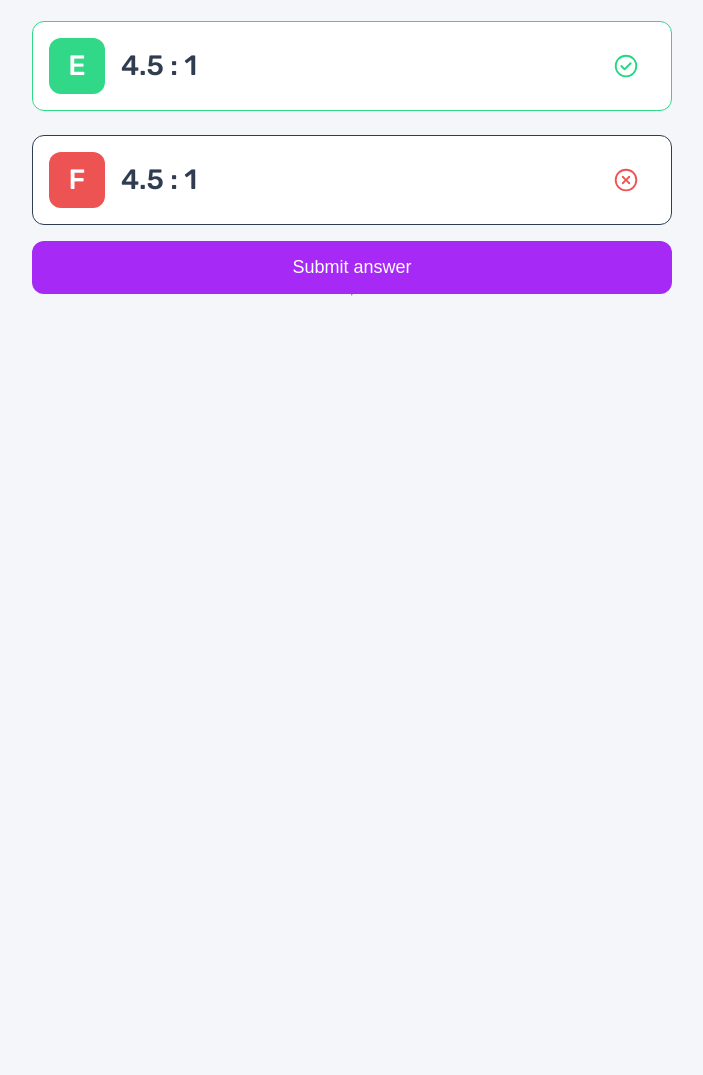
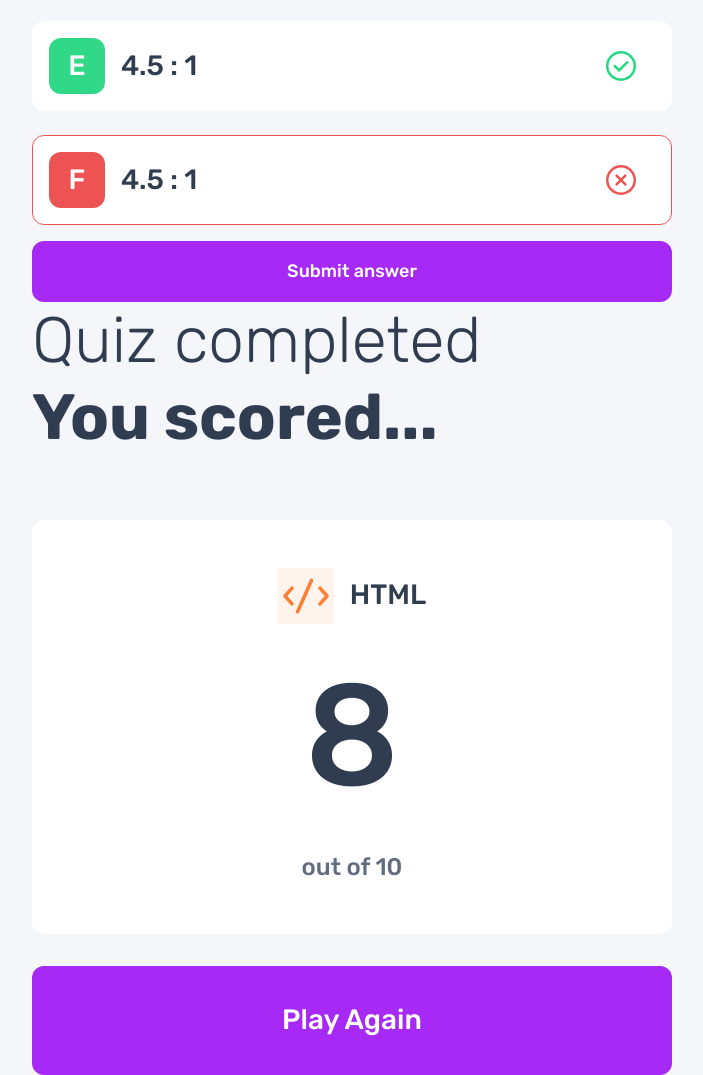
Before and after one commit to barriedirk/frontend-mentor-exercise-14-frontend-quiz-app, a plain HTML site: page index.html in a window 1280 px wide. Shown: the part 1464-2539 px from the top of the page, without its empty margins (288-991 px from the left). Before the commit the page ends 1760 px from the top, so only its background shows below. Drawn offline with Linux system fonts and the light colour scheme; files whose address does not match are found by name.

Commit message:
add toggle switch behaviour

```diff
--- a/index.html
+++ b/index.html
@@ -23,6 +23,7 @@
     <link rel="stylesheet" href="./checkbox-toggle.css" />
 
     <script defer type="module" src="./main.js"></script>
+    <script defer type="module" src="./toggle-switch.js"></script>
 
     <title>Frontend Mentor | Frontend quiz app</title>
   </head>
@@ -217,29 +218,28 @@
             </div>
           </form>
         </section>
+
+        <section class="quiz-complete--wrapper" aria-live="polite">
+          <div class="quiz-complete--header">
+            <h2>
+              Quiz completed
+              <strong>You scored...</strong>
+            </h2>
+          </div>
+          <div class="quiz-complete--body flex-column">
+            <div class="quiz-complete--result flex-column">
+              <div class="quiz-complete--choiced flex-row">
+                <img src="./assets/images/icon-html.svg" class="bg-orange" />
+                <span>HTML</span>
+              </div>
+              <p class="quiz-complete--correct-answers">8</p>
+              <p class="quiz-complete--total-answers">out of 10</p>
+            </div>
+
+            <button type="button" id="play-again">Play Again</button>
+          </div>
+        </section>
       </div>
     </main>
-
-    <!-- Quiz menu start -->
-
-    <hr />
-
-    <!-- Quiz menu end -->
-
-    <!-- Quiz question start -->
-
-    <div class="hidden">
-      <!-- Quiz question end -->
-
-      <!-- Quiz completed start -->
-
-      Quiz completed<br />
-      You scored...<br />
-
-      <!-- score -->
-      out of 10<br />
-
-      <!-- Quiz completed end -->
-    </div>
   </body>
 </html>
--- a/main.css
+++ b/main.css
@@ -54,10 +54,12 @@
   --bg-icon-sun: url("./assets/images/icon-sun-light.svg");
 
   --bg-btn-choice: var(--clr-white);
+  --bg-range-wrapper: var(--clr-white);
+  --bg-answer-option-wrapper: var(--clr-white);
 
-  --bg-range-wrapper: var(--clr-white);
-
-  --bg-answer-option-wrapper: var(--clr-white);
+  --bg-quiz-complete: var(--clr-white);
+  --clr-complete-text: var(--clr-blue-900);
+  --clr-complete-sub-text: var(--clr-grey-500);
 }
 
 .flex-row {
@@ -180,7 +182,7 @@ main {
 
 .quiz-answer-option-wrapper .answer-option-wrapper {
   outline: none;
-  background-size: 30px 30px;
+  background-size: 40px 40px;
   background-repeat: no-repeat;
   background-position: 95% 50%;
 }
@@ -250,13 +252,6 @@ main {
 
 .quiz-answer-option-wrapper.correct
   input[type="radio"]:checked
-  + .answer-option-wrapper,
-.quiz-answer-option-wrapper.correct .answer-option-wrapper {
-  border-color: var(--clr-green-500);
-}
-
-.quiz-answer-option-wrapper.correct
-  input[type="radio"]:checked
   + .answer-option-wrapper
   .answer-option,
 .quiz-answer-option-wrapper.correct .answer-option-wrapper .answer-option {
@@ -272,7 +267,7 @@ main {
   input[type="radio"]:checked
   + .answer-option-wrapper,
 .quiz-answer-option-wrapper.error .answer-option-wrapper {
-  border-color: var(--clr-red-5000);
+  border-color: var(--clr-red-500);
 }
 
 .quiz-answer-option-wrapper.error
@@ -383,6 +378,81 @@ main {
   grid-area: wizard-choices-list;
 }
 
+.quiz-complete--wrapper {
+  display: flex;
+  flex-direction: column;
+}
+
+.quiz-complete--header {
+  margin-bottom: 40px;
+  grid-area: quiz-complete-header;
+}
+
+.quiz-complete--body {
+  grid-area: quiz-complete-body;
+}
+
+.quiz-complete--header h2 {
+  font-size: 4rem;
+  font-weight: var(--fw-light);
+  max-width: 20ch;
+  line-height: 1.2;
+  color: var(--clr-complete-text);
+}
+
+.quiz-complete--header h2 strong {
+  font-weight: var(--fw-bold);
+}
+
+.quiz-complete--result {
+  background-color: var(--bg-quiz-complete);
+  border-radius: 12px;
+  padding: 32px;
+  gap: 16px;
+  justify-content: center;
+  align-items: center;
+  margin-bottom: 16px;
+}
+
+.quiz-complete--choiced {
+  gap: 16px;
+  justify-content: center;
+  align-items: center;
+}
+
+.quiz-complete--choiced img {
+  width: 40px;
+  height: 40px;
+}
+
+.quiz-complete--choiced span {
+  font-size: 1.8rem;
+  font-weight: var(--fw-medium);
+  color: var(--clr-complete-text);
+}
+
+.quiz-complete--correct-answers {
+  font-size: 8.8rem;
+  font-weight: var(--fw-medium);
+  color: var(--clr-complete-text);
+}
+
+.quiz-complete--total-answers {
+  font-size: 1.8rem;
+  font-weight: var(--fw-medium);
+  color: var(--clr-complete-sub-text);
+}
+
+.quiz-complete--wrapper button {
+  border-radius: 12px;
+  background-color: var(--clr-purple-600);
+  color: var(--clr-white);
+  font-size: 1.8rem;
+  font-weight: var(--fw-medium);
+  padding: 16px;
+  width: 100%;
+}
+
 @media screen and (min-width: 768px) {
   body {
     background-image: var(--pattern-tablet);
@@ -422,7 +492,7 @@ main {
   .quiz-header {
     padding-top: 32px;
     padding-left: 0;
-    padding-right: 0;
+    padding-right: 0i;
   }
 
   .quiz-header__toggle {
@@ -463,6 +533,49 @@ main {
     width: 56px;
     height: 56px;
   }
+
+  .quiz-complete--header h2 {
+    font-size: 6.4rem;
+  }
+
+  .quiz-complete--header {
+    margin-bottom: 6.4rem;
+  }
+
+  .quiz-complete--result {
+    padding: 48px;
+  }
+
+  .quiz-complete--choiced img {
+    width: 56px;
+    height: 56px;
+  }
+
+  .quiz-complete--choiced span {
+    font-size: 2.8rem;
+  }
+
+  .quiz-complete--result {
+    gap: 40px;
+  }
+
+  .quiz-complete--correct-answers {
+    font-size: 14.4rem;
+    line-height: 1;
+  }
+
+  .quiz-complete--total-answers {
+    font-size: 2.4rem;
+  }
+
+  .quiz-complete--result {
+    margin-bottom: 32px;
+  }
+
+  .quiz-complete--wrapper button {
+    font-size: 2.8rem;
+    padding: 32px;
+  }
 }
 
 @media screen and (min-width: 1440px) {
@@ -480,15 +593,18 @@ main {
     margin-bottom: 48px;
   }
 
+  .quiz-choices--wrapper,
+  .quiz-questions--wrapper,
+  .quiz-complete--wrapper {
+    display: grid;
+    grid-template-columns: 466px 1fr 564px;
+  }
+
   .quiz-choices--wrapper {
-    display: grid;
-    grid-template-columns: 465px 1fr 564px;
     grid-template-areas: "wizard-choices-description . wizard-choices-list";
   }
 
   .quiz-questions--wrapper {
-    display: grid;
-    grid-template-columns: 466px 1fr 564px;
     grid-template-areas: "question . quiz-answers";
   }
 
@@ -508,4 +624,8 @@ main {
     margin-top: auto;
     margin-bottom: 70px;
   }
+
+  .quiz-complete--wrapper {
+    grid-template-areas: "quiz-complete-header . quiz-complete-body";
+  }
 }
--- a/reset.css
+++ b/reset.css
@@ -54,6 +54,7 @@ ol {
 
 input,
 select,
+button,
 textarea {
   font: inherit;
   color: inherit;
--- /dev/null
+++ b/toggle-switch.js
@@ -0,0 +1,101 @@
+import { $, $$ } from "./utils.js";
+
+(async () => {
+  const $toggleSwitch = $("#theme-toggle");
+  const isDarktheme = localStorage.getItem("theme") === "dark";
+  const className = isDarktheme ? "dark-mode" : "light-mode";
+  const styles = {
+    "--bg-color": {
+      light: "var(--clr-grey-50)",
+      dark: "var(--clr-blue-900)",
+    },
+
+    "--text-color": {
+      light: "var(--clr-blue-900)",
+      dark: "var(--clr-white)",
+    },
+    "--bg-btn-choice": {
+      light: "var(--clr-white)",
+      dark: "var(--clr-blue-850)",
+    },
+    "--bg-answer-option-wrapper": {
+      light: "var(--clr-white)",
+      dark: "var(--clr-blue-850)",
+    },
+    "--bg-range-wrapper": {
+      light: "var(--clr-white)",
+      dark: "var(--clr-blue-850)",
+    },
+    "--bg-quiz-complete": {
+      light: "var(--clr-white)",
+      dark: "var(--clr-blue-850)",
+    },
+    "--clr-complete-text": {
+      light: "var(--clr-blue-900)",
+      dark: "var(--clr-white)",
+    },
+    "--clr-complete-sub-text": {
+      light: "var(--clr-grey-500)",
+      dark: "var(--clr-blue-300)",
+    },
+    "--pattern-mobile": {
+      light: 'url("./assets/images/pattern-background-mobile-light.svg")',
+      dark: 'url("./assets/images/pattern-background-mobile-dark.svg")',
+    },
+    "--pattern-tablet": {
+      light: 'url("./assets/images/pattern-background-tablet-light.svg")',
+      dark: 'url("./assets/images/pattern-background-tablet-dark.svg")',
+    },
+    "--pattern-desktop": {
+      light: 'url("./assets/images/pattern-background-desktop-light.svg")',
+      dark: 'url("./assets/images/pattern-background-desktop-dark.svg")',
+    },
+    "--bg-icon-moon": {
+      light: 'url("./assets/images/icon-moon-light.svg")',
+      dark: 'url("./assets/images/icon-moon-dark.svg")',
+    },
+    "--bg-icon-sun": {
+      light: 'url("./assets/images/icon-sun-light.svg")',
+      dark: 'url("./assets/images/icon-sun-dark.svg")',
+    },
+  };
+
+  const updateStyles = (themeMode, styles) => {
+    Object.keys(styles).forEach((cssVar) =>
+      document.documentElement.style.setProperty(
+        cssVar,
+        styles[cssVar][themeMode]
+      )
+    );
+  };
+
+  const setDarkMode = () => {
+    localStorage.setItem("theme", "dark");
+
+    document.body.classList.add("dark-mode");
+    document.body.classList.remove("light-mode");
+
+    updateStyles("dark", styles);
+  };
+  const setLightMode = () => {
+    localStorage.setItem("theme", "light");
+
+    document.body.classList.add("light-mode");
+    document.body.classList.remove("dark-mode");
+
+    updateStyles("light", styles);
+  };
+
+  document.body.classList.add(className);
+  $toggleSwitch.checked = isDarktheme;
+
+  $toggleSwitch.addEventListener("change", () => {
+    if ($toggleSwitch.checked) {
+      setDarkMode();
+    } else {
+      setLightMode();
+    }
+  });
+
+  $toggleSwitch.dispatchEvent(new Event("change"));
+})();
--- a/utils.js
+++ b/utils.js
@@ -1,58 +1,2 @@
-// @todo, review
-const toggleSwitch = document.getElementById("theme-toggle");
-
-// Check if user has a preference stored in localStorage
-if (localStorage.getItem("theme") === "dark") {
-  document.body.classList.add("dark-mode");
-  toggleSwitch.checked = true;
-} else {
-  document.body.classList.add("light-mode");
-  toggleSwitch.checked = false;
-}
-
-toggleSwitch.addEventListener("change", () => {
-  if (toggleSwitch.checked) {
-    document.body.classList.add("dark-mode");
-    document.body.classList.remove("light-mode");
-    localStorage.setItem("theme", "dark"); // Store preference
-  } else {
-    document.body.classList.add("light-mode");
-    document.body.classList.remove("dark-mode");
-    localStorage.setItem("theme", "light"); // Store preference
-  }
-});
-
-// @todo review
-
-const toggleSwitch = document.getElementById("theme-toggle");
-
-// Check if user has a preference stored in localStorage
-if (localStorage.getItem("theme") === "dark") {
-  setDarkMode();
-  toggleSwitch.checked = true;
-} else {
-  setLightMode();
-  toggleSwitch.checked = false;
-}
-
-toggleSwitch.addEventListener("change", () => {
-  if (toggleSwitch.checked) {
-    setDarkMode();
-    localStorage.setItem("theme", "dark"); // Store preference
-  } else {
-    setLightMode();
-    localStorage.setItem("theme", "light"); // Store preference
-  }
-});
-
-function setDarkMode() {
-  document.documentElement.style.setProperty("--background-color", "#333333");
-  document.documentElement.style.setProperty("--text-color", "#ffffff");
-  document.documentElement.style.setProperty("--primary-color", "#ff7f50");
-}
-
-function setLightMode() {
-  document.documentElement.style.setProperty("--background-color", "#ffffff");
-  document.documentElement.style.setProperty("--text-color", "#000000");
-  document.documentElement.style.setProperty("--primary-color", "#007bff");
-}
+export const $ = (selector) => document.querySelector(selector);
+export const $$ = (selector) => document.querySelectorAll(selector);
```
